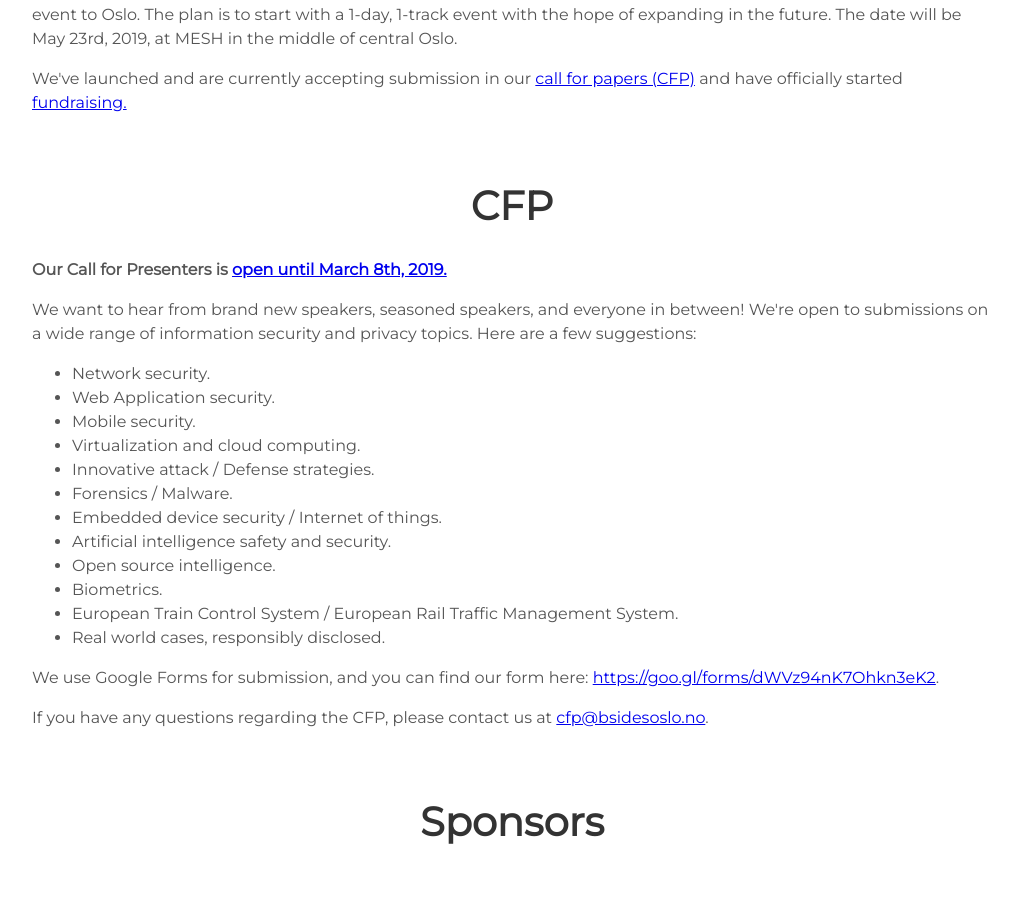
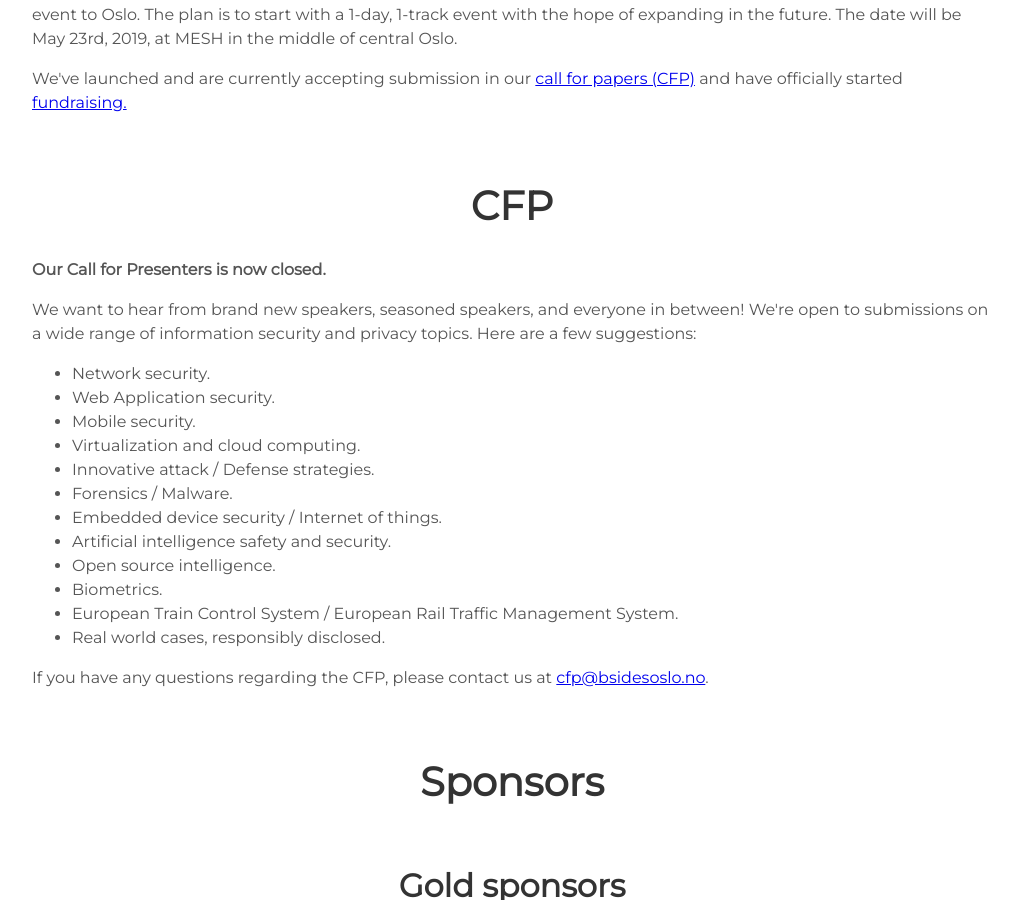
Before and after one commit to eoftedal/2019, a Jekyll site: the page built from index.html, in a window 1280 px wide and 900 px high, scrolled down 1177 px. Shown: the whole window, without its empty margins (128-1146 px from the left). Built offline with Jekyll 4.4.1, drawn with Linux system fonts in a browser that asks for light colours.

Commit message:
closed cfp

```diff
--- a/_config.yaml
+++ b/_config.yaml
@@ -6,7 +6,7 @@
 email_info: info@bsidesoslo.no
 email_sponsorship: sponsors@bsidesoslo.no
 email_cfp: cfp@bsidesoslo.no
-cfp_form: https://goo.gl/forms/dWVz94nK7Ohkn3eK2
+cfp_form:
 twitter_username: oslobsides
 
 sponsors:
--- a/index.html
+++ b/index.html
@@ -14,7 +14,7 @@
  <div class="user-details">
    <section id="CFP">
       <h1>CFP</h1>
-      <p><b>Our Call for Presenters is <a href="{{ site.cfp_form }}">open until March 8th, 2019.</a></b></p>
+      <p><b>Our Call for Presenters is now closed.</a></b></p>
 
       <p>We want to hear from brand new speakers, seasoned speakers, and everyone in between! We're open to submissions on a wide range of information security and privacy topics. Here are a few suggestions:</p>
 
@@ -33,7 +33,6 @@
         <li>Real world cases, responsibly disclosed.</li>
       </ul>
 
-      <p>We use Google Forms for submission, and you can find our form here: <a href="{{ site.cfp_form }}">{{ site.cfp_form }}</a>.</p>
       <p>If you have any questions regarding the CFP, please contact us at <a href="mailto:{{ site.email_cfp }}">{{ site.email_cfp }}</a>.</p>
 
       </section>
```
